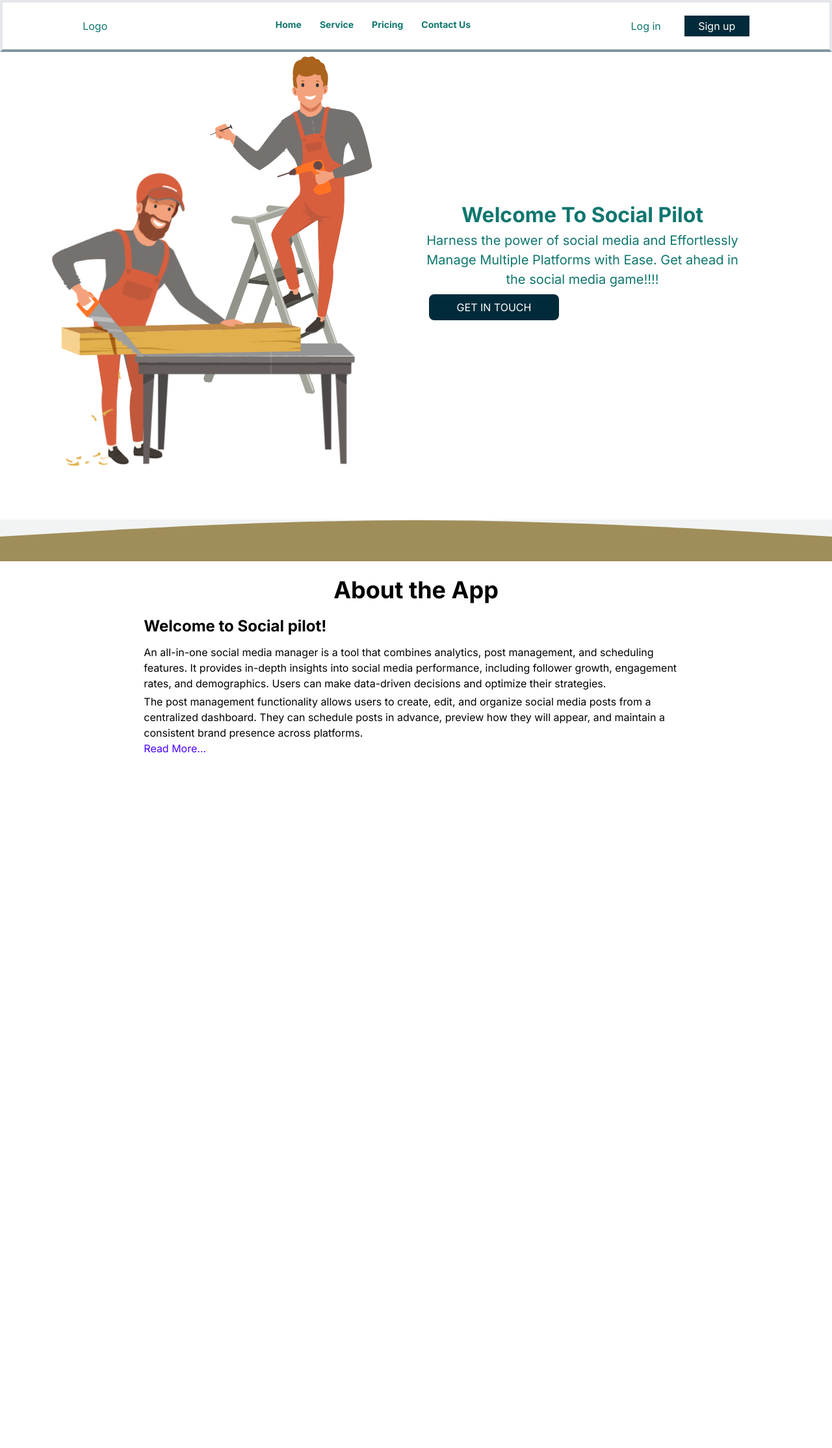
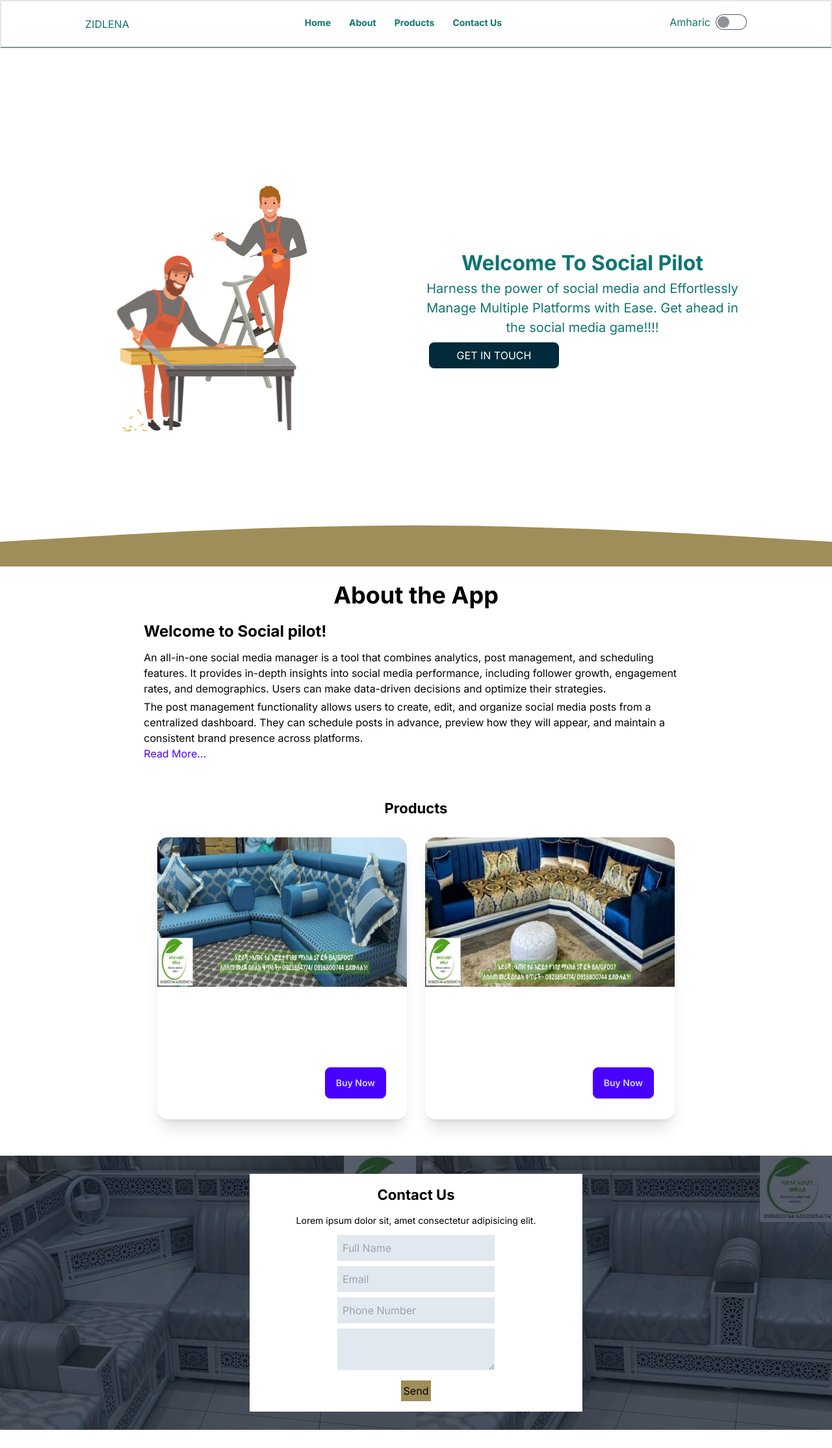
Before and after one commit to minatech04/zidlena, a Next.js app: page / in a window 1280 px wide. Shown: the whole page at 65% size. Before the commit the page ends 1192 px from the top, so only its background shows below. Built offline with nearby package versions, Linux system fonts and the light colour scheme.

Commit message:
contact us page added

```diff
--- a/app/about/page.tsx
+++ b/app/about/page.tsx
@@ -20,7 +20,7 @@
 
     return(
         <>
-         <main className="container-fluid mt-10">
+         <main className="container-fluid mt-12">
 
 <section className='relative bg-[#ffffff] py-7 text-black'>
   <svg
--- a/app/contactus/page.tsx
+++ b/app/contactus/page.tsx
@@ -0,0 +1,51 @@
+//import Image from "next/image";
+
+export default function Contact() {
+
+  return (
+    <div className="py-7">
+        <section className="bg-[url('/5.jpg')] cover">
+        <div className="bg-slate-900/70 grid content-center py-7 h-full cover">
+            <div className="flex justify-center">
+                <div className="border-1 bg-white lg:w-2/5 md:w-3/5 w-5/6 flex justify-center py-4">
+                    <div className="w-4/5 flex flex-col gap-3">
+                        <div>
+                            <h2 className='text-center font-bold lg:text-[22px] text-[18px] text-black'>Contact Us</h2>
+                        </div>
+                        <div>
+                            <p className='text-center lg:text-[14px] text-[12px] text-black'>Lorem ipsum dolor sit, amet consectetur adipisicing elit.</p>
+                        </div>
+                        <div className="flex justify-center">
+                            <form className="flex flex-col gap-2">
+                                <div className="flex justify-center">
+                                    <input type="text" placeholder="Full Name" className="bg-slate-200 py-2 pl-2"/>
+                                </div>
+                                <div className="flex justify-center">
+                                    <input type="email" placeholder="Email" className="bg-slate-200 py-2 pl-2"/>
+                                </div>
+                                <div className="flex justify-center">
+                                    <input type="tel" placeholder="Phone Number" className="bg-slate-200 py-2 pl-2"/>
+                                </div>
+                                <div className="flex justify-center">
+                                    <textarea placeholder="Message..." className="bg-slate-200 p-2 text-black w-full"> </textarea>
+                                </div>
+                                <div className="flex justify-center mt-2">
+                                    <button className="bg-[#A08E5A] p-1">Send</button>
+                                </div>
+
+                            </form>
+                        </div>
+
+
+                    </div>
+                </div>
+
+            </div>
+        </div>
+
+
+    </section>
+    </div>
+
+  );
+}
--- a/app/home/page.tsx
+++ b/app/home/page.tsx
@@ -35,10 +35,10 @@
 
     return(
         <header className="lg:h-screen md:bg-white text-teal-700 mb-10">
-        <nav className="md:border-4 md:border-b-[#80959D] flex md:flex-row flex-col md:justify-around py-5 pl-3 lg:pl-0">
+        <nav className="md:border-2 md:border-b-[#80959D] flex md:flex-row flex-col md:justify-around py-5 pl-3 lg:pl-0">
           <div className="flex flex-row justify-between mb-5 md:mb-0 pr-3">
             <div className="grid content-center">
-              <div>Logo</div>
+              <div>ZIDLENA</div>
             </div>
             <div className="col-start-12 grid content-center">
               <button className="md:hidden" onClick={collapse}>
@@ -52,29 +52,29 @@
                 <a>Home</a>
               </li>
               <li className="mb-1 font-bold text-sm">
-                <a>Service</a>
+                <a>About</a>
               </li>
               <li className="mb-1 font-bold text-sm">
-                <a>Pricing</a>
+                <a>Products</a>
               </li>
               <li className="mb-1 font-bold text-sm">
                 <a>Contact Us</a>
               </li>
             </ul>
           </div>
-          <div className="hidden md:flex md:flex-row flex-col md:gap-7 gap-5 mt-3 md:mt-0" id="menu2">
-            <button onClick={() => router.push('../signin')} className="mr-2">
-              Log in
-            </button>
-            <button className="bg-[#012B3A] w-[100px] text-white rounded-none py-1" onClick={() => router.push('../signup')}>
-              Sign up
-            </button>
+          <div className="hidden md:flex md:flex-row gap-2 mt-3 md:mt-0" id="menu2">
+            <div className="">
+              <span className="">Amharic</span>
+            </div>
+            <div className="cursor-pointer">
+                <input type="checkbox" className="toggle toggle-secondary" />
+            </div>
           </div>
         </nav>
-        <div className="container mx-auto">
-          <div className="grid md:grid-cols-2 content-center lg:h-full md:h-[400px] h-[250px]">
-            <div className="md:grid hidden">
-              <div /* style={lottieBackground}*/  ref={animationContainer}></div>
+        <div className="container mx-auto grid content-center h-full">
+          <div className="md:grid md:grid-cols-2 md:content-center flex justify-center md:h-[400px] h-[250px]">
+            <div className="md:grid content-center hidden">
+              <div /* style={lottieBackground}*/ className='h-96'  ref={animationContainer}></div>
             </div>
             <div className="md:grid content-center w-4/5">
               <h1 className="font-bold lg:text-[32px] text-[26px] text-center animate-charcter">Welcome To Social Pilot</h1>
--- a/app/page.tsx
+++ b/app/page.tsx
@@ -4,13 +4,16 @@
 import Footer from "./components/footer";
 import HomePage from "./home/page";
 import Products from "./products/page";
+import Contact from "./contactus/page";
 
 export default function Home() {
 
   return (
-    <div>
+    <div className="bg-white">
       <HomePage />
       <About />
+	  <Products/>
+	  <Contact/>
 
     </div>
 
--- a/app/products/page.tsx
+++ b/app/products/page.tsx
@@ -9,12 +9,12 @@
         <>
          <section className='flex flex-col gap-7 py-7'>
             <div>
-                <h2 className='text-center font-bold lg:text-[22px] text-[18px]'>Products</h2>
+                <h2 className='text-center font-bold lg:text-[22px] text-[18px] text-black'>Products</h2>
             </div>
             <div className='flex justify-center'>
                 <div className='flex md:flex-row flex-col gap-7'>
                     <div className="card lg:w-96 w-80 bg-base-100 shadow-xl text-white">
-                        <figure><img src="https://img.daisyui.com/images/stock/photo-1606107557195-0e29a4b5b4aa.jpg" alt="Shoes" /></figure>
+                        <figure><img src="2.jpg" alt="Shoes" className='h-[230px]' /></figure>
                         <div className="card-body">
                             <h2 className="card-title">Shoes!</h2>
                             <p>If a dog chews shoes whose shoes does he choose?</p>
@@ -24,7 +24,7 @@
                         </div>
                     </div>
                     <div className="card lg:w-96 w-80 bg-base-100 shadow-xl text-white">
-                        <figure><img src="https://img.daisyui.com/images/stock/photo-1606107557195-0e29a4b5b4aa.jpg" alt="Shoes" /></figure>
+                        <figure><img src="3.jpg" alt="Shoes" className='h-[230px]'/></figure>
                         <div className="card-body">
                             <h2 className="card-title">Shoes!</h2>
                             <p>If a dog chews shoes whose shoes does he choose?</p>
--- a/next.config.mjs
+++ b/next.config.mjs
@@ -1,13 +1,4 @@
 /** @type {import('next').NextConfig} */
-const webpack = require("webpack");
-const nextConfig = {webpack: (config, { buildId, dev, isServer, defaultLoaders, webpack }) => {
-    config.plugins.push(
-     new webpack.ProvidePlugin({
-     $: 'jquery',
-     jQuery: 'jquery',
-     'window.jQuery': 'jquery',
-  }));
- return config;
-},};
+const nextConfig = {};
 
 export default nextConfig;
```
Also changed, not shown: 1 other file (tests, documents, lock files or other folders).
